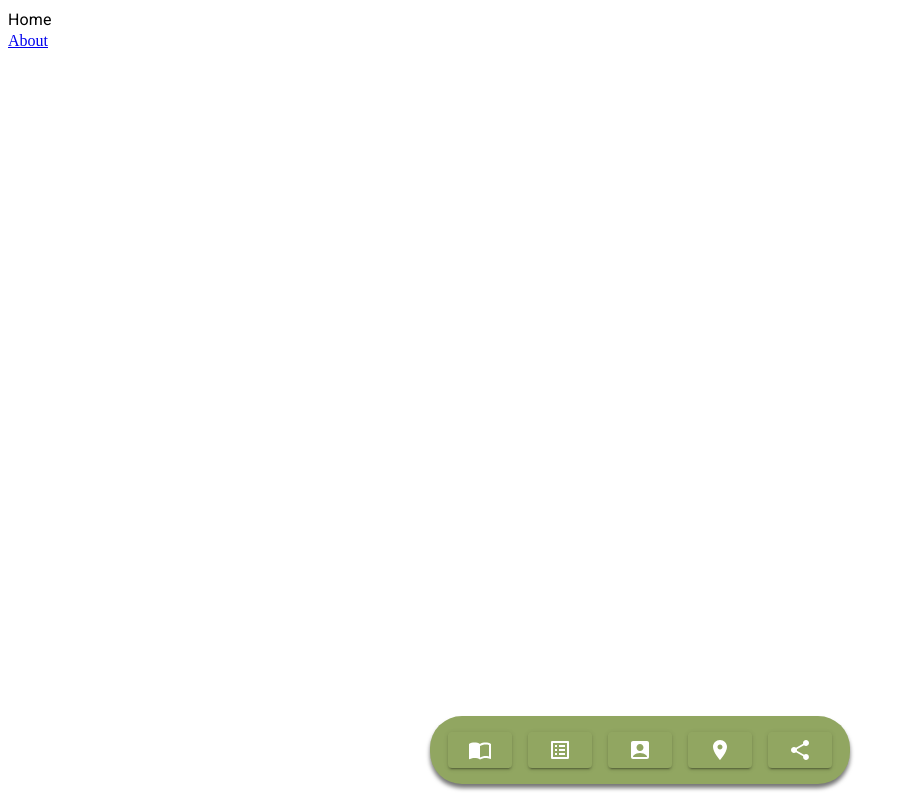
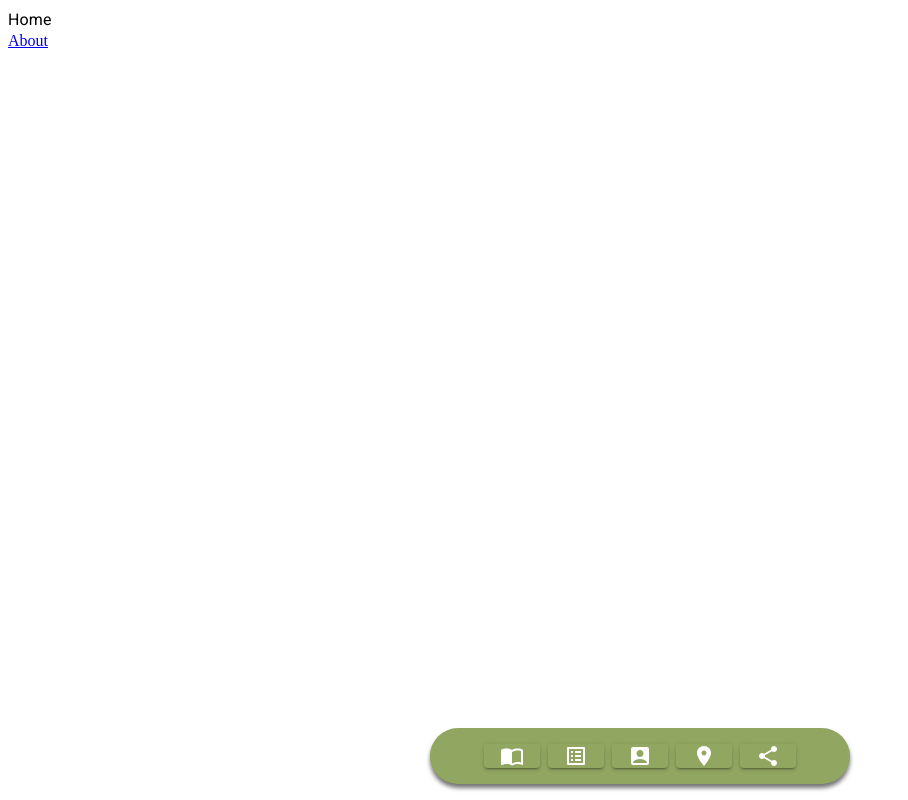
Before and after one commit to joackob/uba-verde, a Next.js app: page / in a window 1280 px wide. Shown: the whole page, without its empty margins (0-908 px from the left). Built offline with nearby package versions, Linux system fonts and the light colour scheme.

Commit message:
barra de busqueda terminada

```diff
--- a/componentes/footer/Navegador.tsx
+++ b/componentes/footer/Navegador.tsx
@@ -19,17 +19,46 @@ const Navegador = () => {
             justifyContent="center"
 
             sx={{
-                transform:"translateX(-50%)",
-                borderRadius: "32px", maxWidth: "420px",boxShadow:"0px 4px 4px 0px #757575"
+                transform: "translateX(-50%)",
+                borderRadius: "32px",
+                maxWidth: {
+                    xs: "70%",
+                    sm: "420px",
+                },
+                width: "100%",
+                boxShadow: "0px 4px 4px 0px #757575",
+                paddingBottom: 2,
+                paddingTop: 2,
+
             }}
-            paddingBottom={2}
-            paddingTop={2}
+            paddingBottom={1}
+            paddingTop={1}
         >
             <Stack
-                direction="row"
 
 
-                spacing={2}
+                spacing={1}
+                direction="row"
+                sx={{
+                    justifyContent: "center",
+                    width: "100%",
+                    '& button': {
+                        fontSize: {
+                            xs: '10px',
+                            sm: '12px',
+                            md: '14px',
+                           lg: '16px',
+                        },
+                        padding: {
+                            xs: '4px 8px',
+                            sm: '6px 12px',
+                            md: '8px 16px',
+                        },
+                        minWidth: {
+                            xs: 'auto',
+                        },
+                    },
+                }}
 
 
             >
--- a/componentes/footer/iconos/Botones.tsx
+++ b/componentes/footer/iconos/Botones.tsx
@@ -28,34 +28,34 @@ const Botones = () => {
     return <>
 
         <Link href={"/about"} passHref >
-            <Button variant="contained"  sx={{backgroundColor:"transparent" }}>
-                <ImportContactsIcon sx={{ color: 'white', maxHeight: "24px", maxWidth: "24px", }} />
+            <Button variant="contained"  sx={{backgroundColor:"transparent",maxHeight:"24px"  }}>
+                <ImportContactsIcon sx={{ color: 'white',  }} />
             </Button>
 
         </Link>
         <Link href={""}>
-            <Button variant="contained"  sx={{ backgroundColor:"transparent" }}>
-            <ListAltIcon sx={{color: "white",width:"24px",height:"24px"}}/>
+            <Button variant="contained"  sx={{ backgroundColor:"transparent",maxHeight:"24px" }}>
+            <ListAltIcon sx={{color: "white",}}/>
             </Button>
         </Link>
         <Link href={""}>
-            <Button variant="contained"  sx={{ backgroundColor:"transparent" }}>
-                <AccountBoxIcon sx={{ color: 'white',width:"24px",height:"24px" }}  />
+            <Button variant="contained"  sx={{ backgroundColor:"transparent", maxHeight:"24px" }}>
+                <AccountBoxIcon sx={{ color: 'white', }}  />
             </Button>
         </Link>
         <Link href={""}>
-            <Button variant="contained" sx={{ backgroundColor:"transparent" }}>
-                <LocationOnIcon sx={{ color: 'white', height: "24px", width: "24px" }} />
+            <Button variant="contained" sx={{ backgroundColor:"transparent",maxHeight:"24px" }}>
+                <LocationOnIcon sx={{ color: 'white',  }} />
             </Button>
         </Link>
 
         <Button
             variant="contained"
 
-            sx={{ backgroundColor:"transparent" }}
+            sx={{ backgroundColor:"transparent",maxHeight:"24px" }}
             onClick={handleShareClick}
             >
-            <ShareIcon sx={{ color: 'white', height: "24px", width: "24px" }} />
+            <ShareIcon sx={{ color: 'white', }} />
         </Button>
 
 
```
